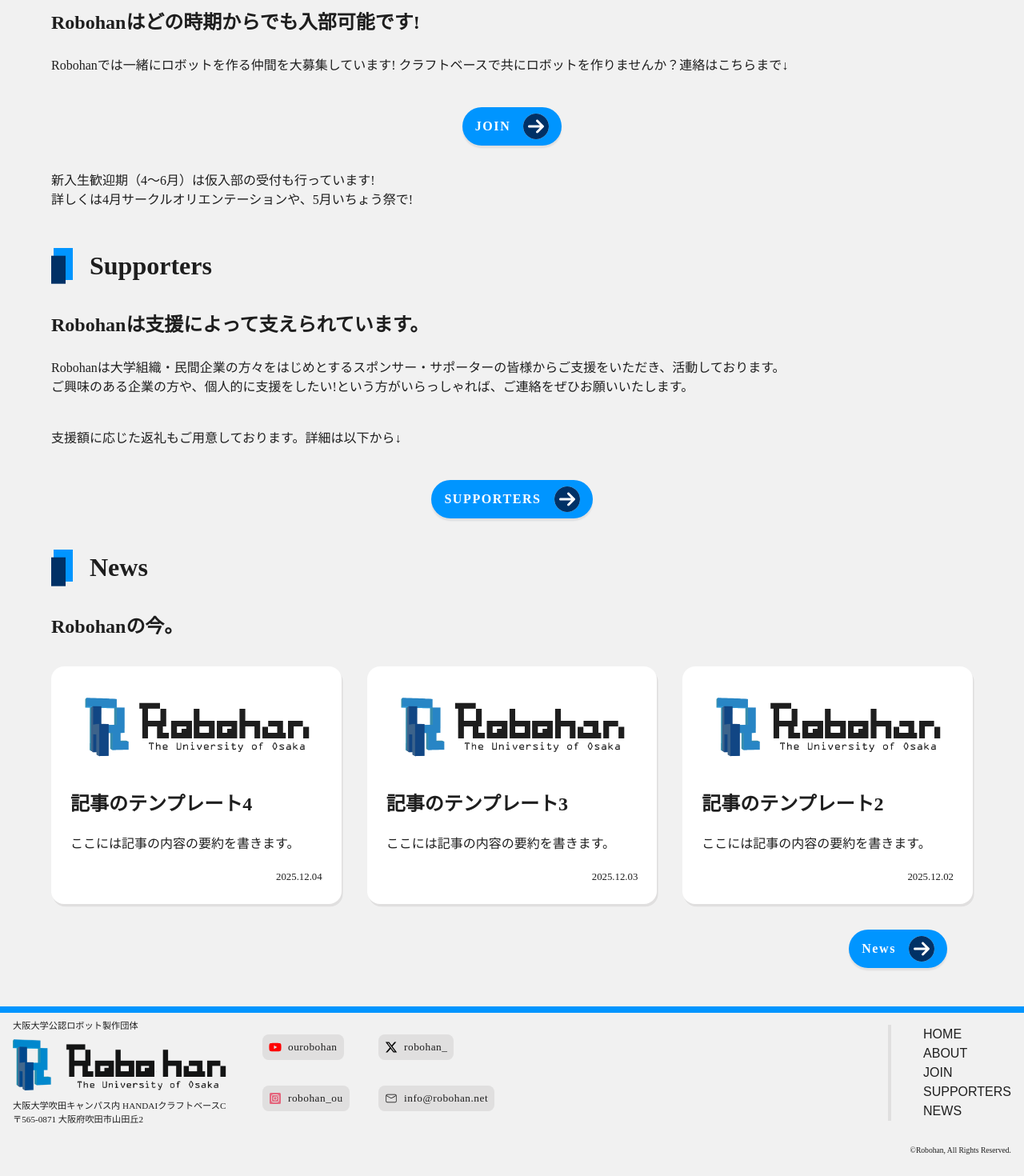
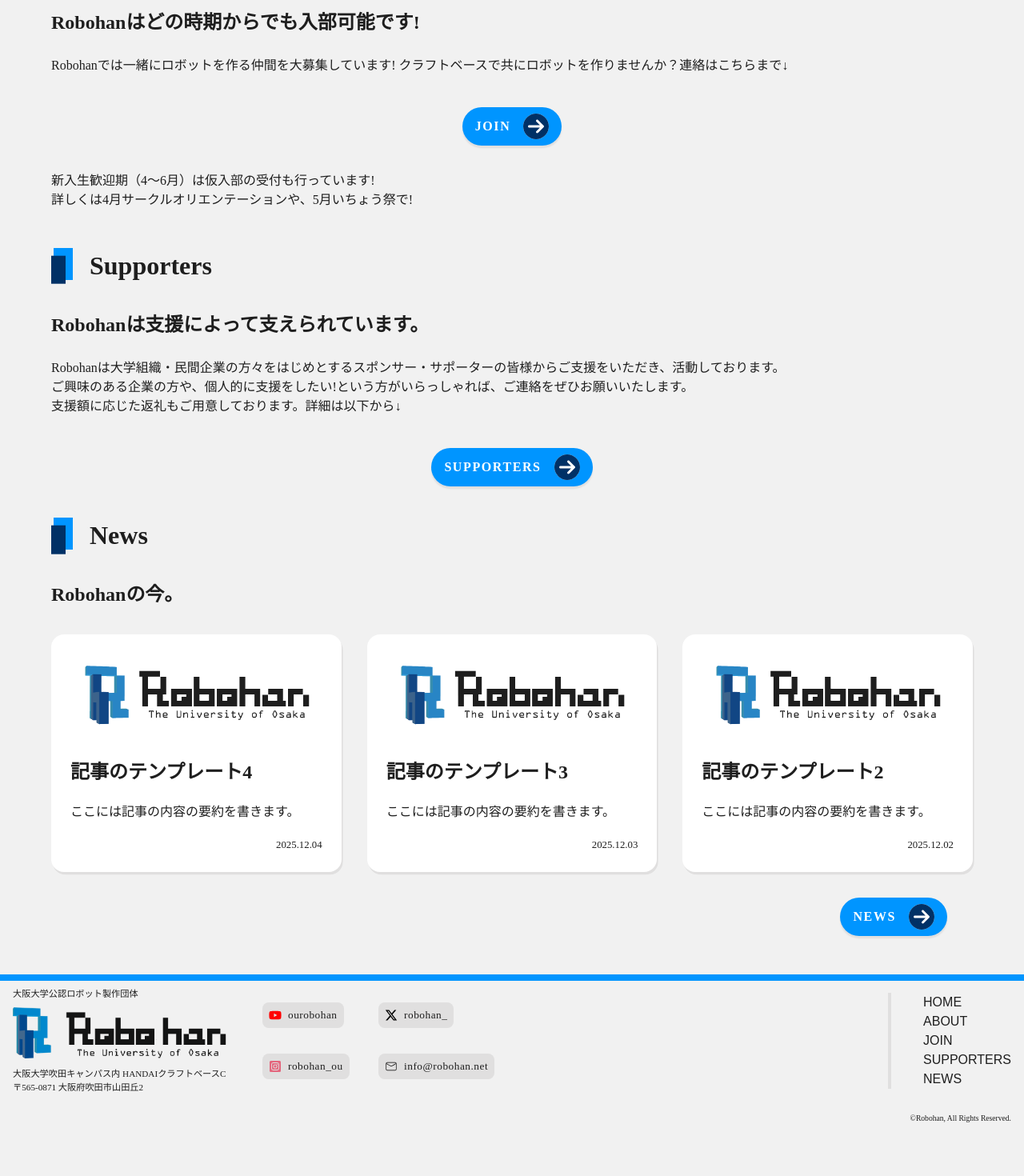
Before and after one commit to RobohanOU/HP, a Next.js app: page / in a window 1280 px wide. Shown: the part 1445-2915 px from the top of the page at 80% size. After the commit the page ends 2875 px from the top, so only its background shows below. Built offline with nearby package versions, Linux system fonts and the light colour scheme.

Commit message:
fix: joinページのline-height、font-weightを変更

```diff
--- a/app/global.css
+++ b/app/global.css
@@ -41,6 +41,10 @@
 
 .header {
     min-height: 5rem;
+}
+
+.footer {
+    line-height: 1.5;
 }
 
 main {
--- a/app/join/join.module.css
+++ b/app/join/join.module.css
@@ -1,3 +1,7 @@
+.content p {
+    line-height: 48px;
+}
+
 .welcome {
     margin-bottom: 4rem;
 }
--- a/app/layout.tsx
+++ b/app/layout.tsx
@@ -7,7 +7,7 @@
 const notoSansJP = Noto_Sans_JP({
   variable: "--font-noto-sans-jp",
   subsets: ["latin", "japanese"],
-  weight: ["400", "600", "700"],
+  weight: ["500", "600", "700"],
 });
 
 export const metadata: Metadata = {
@@ -28,7 +28,9 @@
             <Header/>
           </div>
           <main className="mainContent">{children}</main>
-          <Footer/>
+          <div className="footer">
+            <Footer/>
+          </div>
         </div>
       </body>
     </html>
--- a/app/page.tsx
+++ b/app/page.tsx
@@ -131,8 +131,7 @@
             <div className={styles.supporters}>
                 <h1>Supporters</h1>
                 <h2>Robohanは支援によって支えられています。</h2>
-                <p>Robohanは大学組織・民間企業の方々をはじめとするスポンサー・サポーターの皆様からご支援をいただき、活動しております。<br />ご興味のある企業の方や、個人的に支援をしたい!という方がいらっしゃれば、ご連絡をぜひお願いいたします。</p>
-                <p>支援額に応じた返礼もご用意しております。詳細は以下から↓</p>
+                <p>Robohanは大学組織・民間企業の方々をはじめとするスポンサー・サポーターの皆様からご支援をいただき、活動しております。<br />ご興味のある企業の方や、個人的に支援をしたい!という方がいらっしゃれば、ご連絡をぜひお願いいたします。<br/>支援額に応じた返礼もご用意しております。詳細は以下から↓</p>
                 <PageLinkButton
                     text="SUPPORTERS"
                     url="/supporters"
@@ -149,7 +148,7 @@
                 </div>
                 <div className={styles.newsButton}>
                     <PageLinkButton
-                        text="News"
+                        text="NEWS"
                         url="/news"
                     />
                 </div>
```
